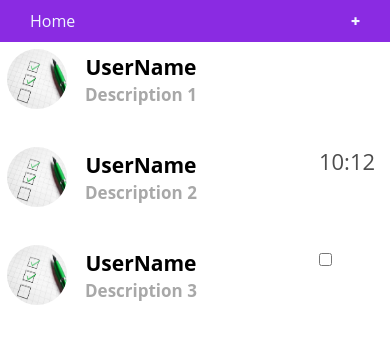
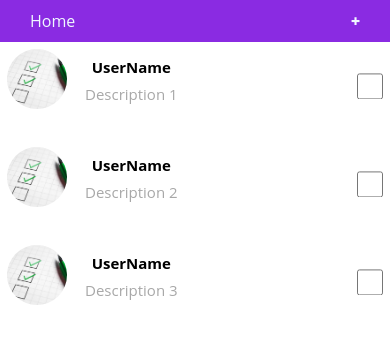
Before and after one commit to imshaz/tasklist, a React (Create React App) app: page / in a window 390 px wide. Shown: the top 344 px of the page. Built offline with nearby package versions, Linux system fonts and the light colour scheme.

Commit message:
css updates

```diff
--- a/src/App.css
+++ b/src/App.css
@@ -3,7 +3,7 @@
 }
 
 
-ul{
+ul {
   list-style: none;
   display: flex;
   justify-content: space-between;
@@ -11,7 +11,7 @@ ul{
   background-color: blueviolet;
 }
 
-ul li{
+ul li {
   display: inline;
   text-decoration: none !important;
   margin: 10px 30px;
@@ -23,12 +23,13 @@ li a {
   text-decoration: none;
   color: aliceblue;
 }
-.addRoute a{
+
+.addRoute a {
 
   font-weight: 800;
 }
 
-.container{
+.container {
 
   display: flex;
   justify-content: center;
@@ -37,39 +38,53 @@ li a {
 
 }
 
-
-*{
+* {
   padding: 0px;
   margin: 0px;
 }
-ul,ol,li{
+
+ul,
+ol,
+li {
   list-style-type: none;
 }
-img{
+
+img {
   max-width: 100%;
   height: auto;
+
 }
-body{
+
+body {
   font-family: 'Open Sans', sans-serif;
 }
 
-.outerwrap-user{
+.container {
+  max-width: 1700px;
+  margin: 0 auto;
+}
+
+.outerwrap-user {
   /* border-top: 12px solid #6200eb; */
-  max-width: 544px;
-  margin: 0 auto;
+  /* max-width: 544px;
+  margin: 0 auto; */
   padding: 7px;
   background: #ffffff;
-  position: relative;
+
 }
+
 .innerwrap-user {
   display: flex;
   align-items: center;
   margin-bottom: 24px;
+  position: relative;
 }
-.user-text{
 
-  max-width: 56%;
+.user-text {
+
+  max-width: 21%;
 }
+
 .user-img {
   overflow: hidden;
   max-width: 60px;
@@ -78,65 +93,95 @@ body{
   border-radius: 50%;
   margin-right: 18px;
 }
-.user-text h4{
+
+.user-img img {
+  object-fit: cover;
+}
+
+.user-text h4 {
   font-size: 21px;
   line-height: 28px;
   text-transform: capitalize;
   color: #000;
   margin-bottom: 3px;
 }
-.user-text p{
+
+.user-text p {
   font-size: 17px;
   line-height: 22px;
-  font-weight: 700;
+  font-weight: 400;
   text-transform: capitalize;
   color: #a8a8a8;
 }
-.innerwrap-user:first-child .time{
-  margin-left: 122px;
+
+/* .innerwrap-user:first-child .time{
+
+  width: 82%;
+  text-align: right;
+} */
+.time {
+  width: 82%;
+  text-align: right;
 }
-.time{
-  margin-left: 76px;
-  margin-top: -31px;
-}
-.time span{
+
+.time span {
   display: inline-block;
   font-size: 22px;
   line-height: 47px;
   color: #4d4d4d;
 }
-.arrow{
+
+.arrow {
   display: flex;
 }
-.arrow p{
-  padding-left: 32px;
+
+.arrow img {
+  object-fit: contain;
 }
+
+.arrow p {
+  padding-left: 9px;
+}
+
 .form {
   position: absolute;
-  right: 28px;
+  right: 0px;
   transform: translateY(-18%);
 }
+
+.innerwrap-user .form input.larger {
+  width: 26px;
+  height: 26px;
+}
+
 /* FORM SECTION START */
-.form-outerwrap{
+/* .form-outerwrap{
   max-width: 20%;
   margin: 0 auto;
-}
-.form-section{
+} */
+.form-section {
   display: flex;
   flex-direction: column;
   margin-bottom: 84px;
 
 }
-.form-section input{
+
+.form-section input {
   border: none;
   border-bottom: 2px solid #6200eb;
   outline: none;
   padding: 31px 42px 31px 5px;
 }
+
+.form-section input::placeholder {
+  font-size: 19px;
+}
+
 .form-btn {
   text-align: center;
 }
-.form-btn button{
+
+.form-btn button {
   background-color: #6200eb;
   font-size: 14px;
   padding: 8px 30px;
@@ -144,7 +189,155 @@ body{
   border: navajowhite;
   text-transform: capitalize;
 }
-.form-btn button:hover{
+
+.form-btn button:hover {
   color: black;
 }
+
 /* FORM SECTION END */
+
+/* responsive start */
+
+
+@media only screen and (max-width:1700px) {
+  .container {
+    padding: 0 30px;
+  }
+
+  .form-btn button {
+    background-color: #6200eb;
+    font-size: 26px;
+    padding: 11px 59px;
+    color: #fff;
+    border: navajowhite;
+    text-transform: capitalize;
+  }
+}
+
+@media only screen and (max-width:1500px) {
+  .container {
+    padding: 0 30px;
+  }
+
+  .user-text {
+    max-width: 22%;
+  }
+}
+
+@media only screen and (max-width:1366px) {
+  .form-btn button {
+    background-color: #6200eb;
+    font-size: 22px;
+    padding: 9px 55px;
+    color: #fff;
+    border: navajowhite;
+    text-transform: capitalize;
+  }
+}
+
+@media only screen and (max-width:1200px) {}
+
+@media only screen and (max-width:991px) {
+  .user-text {
+    max-width: 37%;
+  }
+
+  .form-section input::placeholder {
+    font-size: 17px;
+  }
+
+  .form-section {
+    display: flex;
+    flex-direction: column;
+    margin-bottom: 74px;
+  }
+}
+
+@media only screen and (max-width:767px) {
+  .user-text {
+    max-width: 55%;
+  }
+
+  .innerwrap-user:first-child .time {
+    width: 45%;
+    text-align: right;
+  }
+
+  .time {
+    width: 41%;
+    text-align: right;
+  }
+}
+
+@media only screen and (max-width:640px) {
+  .user-text {
+    max-width: 59%;
+  }
+
+  .innerwrap-user:first-child .time {
+    width: 30%;
+    text-align: right;
+  }
+
+  .time {
+    width: 25%;
+    text-align: right;
+  }
+
+  .user-text p {
+    font-size: 15px;
+    line-height: 22px;
+    font-weight: 400;
+    text-transform: capitalize;
+    color: #a8a8a8;
+  }
+
+  .form-btn button {
+    background-color: #6200eb;
+    font-size: 17px;
+    padding: 9px 46px;
+    color: #fff;
+    border: navajowhite;
+    text-transform: capitalize;
+  }
+}
+
+@media only screen and (max-width:480px) {
+  .container {
+    padding: 0px 15px;
+  }
+
+  .user-text h4 {
+    font-size: 15px;
+    line-height: 26px;
+    text-transform: capitalize;
+    color: #000;
+    margin-bottom: 3px;
+  }
+
+  .user-text p {
+    font-size: 15px;
+    line-height: 22px;
+    font-weight: 400;
+    text-transform: capitalize;
+    color: #a8a8a8;
+  }
+
+  .innerwrap-user:first-child .time {
+    width: 26%;
+    text-align: right;
+  }
+
+  .time span {
+    display: inline-block;
+    font-size: 14px;
+    line-height: 28px;
+    color: #4d4d4d;
+  }
+
+  .user-text {
+    max-width: 48%;
+  }
+}
+
+/* responsive end */
--- a/src/component/TaskItem.js
+++ b/src/component/TaskItem.js
@@ -12,30 +12,35 @@ function TaskItem(props) {
     }
 
     return (
+
+
         <div className="outerwrap-user">
             <div className="innerwrap-user">
                 <div className="user-img">
-                    <img src={url?url:avatar} alt="" />
+                    <img src={url ? url : avatar} alt="" />
                 </div>
                 <div className="user-text">
                     <h4>{title}</h4>
                     <p>{description}</p>
                 </div>
                 <div className="time">
-                    {!completed ? <input type="checkbox" onChange={() => { handleChange() }} /> : <span>{time}</span>}
+                    {/* {!completed ? <input type="checkbox" onChange={() => { handleChange() }} /> : <span>{time}</span>} */}
                     {/* <span>{time}</span> */}
+                    <div class="form">
+                        <input type="checkbox" class="larger" name="checkBox2" onChange={() => { handleChange() }} />
+                    </div>
                 </div>
             </div>
-            </div>
+        </div>
 
-  );
+    );
 }
 
 const mapDispatchToProps = dispatch => {
     return {
-                handleUpdate: (payload) => dispatch({ type: 'UPDATE', payload:payload}),
+        handleUpdate: (payload) => dispatch({ type: 'UPDATE', payload: payload }),
     }
-  };
+};
 
 
 export default connect(null, mapDispatchToProps)(TaskItem)
```
